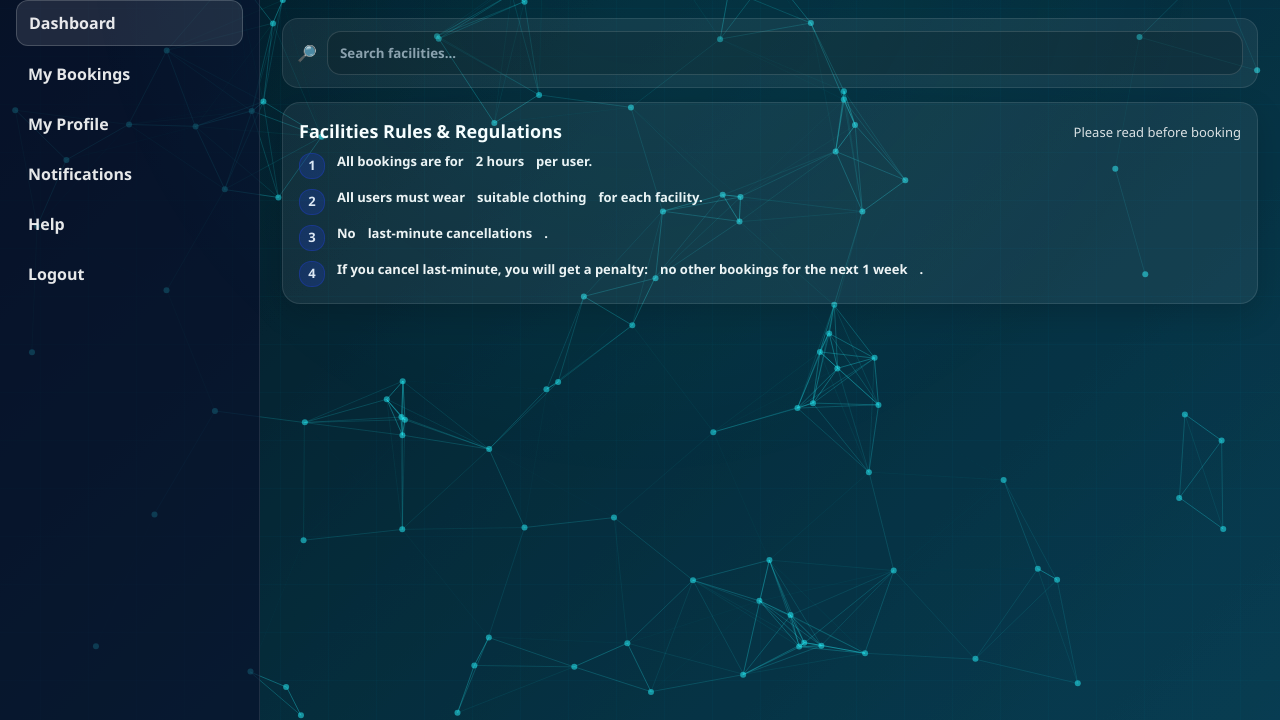
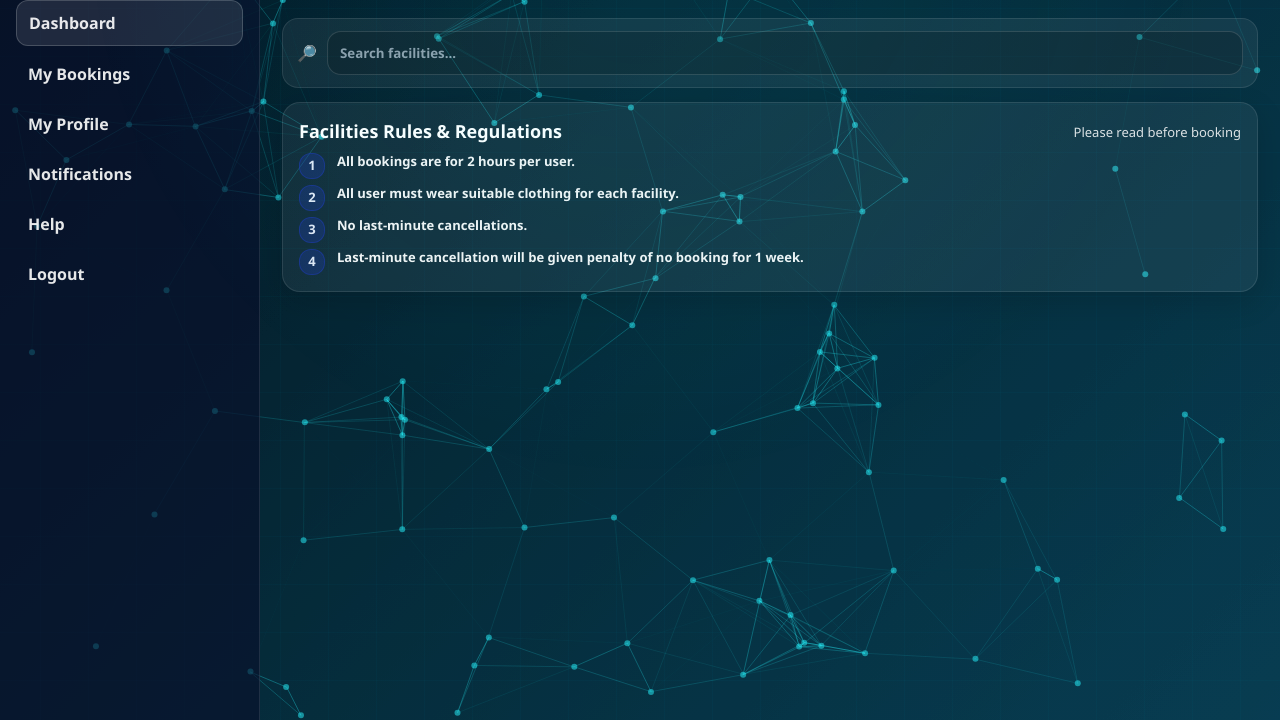
Before and after one commit to harinitha4/G48_-Smart-Campus-Facility-Hub, a Flask app: template templates/dashboard.html in a window 1280 px wide. Shown: the part 80-800 px from the top of the page. Run offline with Flask 3, Linux system fonts and the light colour scheme; the template is opened without the code that fills it, so the values that code supplies are empty.

Commit message:
rules and regulation

```diff
--- a/static/dashboard_theme.css
+++ b/static/dashboard_theme.css
@@ -67,6 +67,15 @@ body.dashboard-page .nav-link.active{
   background: linear-gradient(135deg, rgba(255,255,255,0.18), rgba(255,255,255,0.06));
 }
 
+/* Rules & Regulations spacing (fix excessive gaps) */
+.rules-section{margin:14px 0 18px; padding:0;}
+.rules-card{padding:16px 16px; margin:0;}
+.rules-head{margin-bottom:10px;}
+.rules-list{display:flex; flex-direction:column; gap:6px;}
+
+rule-item{display:flex; align-items:flex-start; gap:6px; line-height:1.15; margin:0; padding:0;}
+.rule-text{display:inline; white-space:normal; word-spacing:0; letter-spacing:0;}
+
 /* Buttons */
 .btn-primary{
   background: linear-gradient(135deg, #74ebd5, #acb6e5);
--- a/templates/dashboard.html
+++ b/templates/dashboard.html
@@ -69,10 +69,10 @@
         </div>
 
         <div class="rules-list">
-          <div class="rule-item"><span class="rule-bullet">1</span> All bookings are for <b>2 hours</b> per user.</div>
-          <div class="rule-item"><span class="rule-bullet">2</span> All users must wear <b>suitable clothing</b> for each facility.</div>
-          <div class="rule-item"><span class="rule-bullet">3</span> No <b>last-minute cancellations</b>.</div>
-          <div class="rule-item"><span class="rule-bullet">4</span> If you cancel last-minute, you will get a penalty: <b>no other bookings for the next 1 week</b>.</div>
+          <div class="rule-item"><span class="rule-bullet">1</span><span class="rule-text">All bookings are for <b>2 hours</b> per user.</span></div>
+          <div class="rule-item"><span class="rule-bullet">2</span><span class="rule-text">All user must wear <b>suitable clothing</b> for each facility.</span></div>
+          <div class="rule-item"><span class="rule-bullet">3</span><span class="rule-text">No <b>last-minute cancellations</b>.</span></div>
+          <div class="rule-item"><span class="rule-bullet">4</span><span class="rule-text">Last-minute cancellation will be given penalty of no booking for <b>1 week</b>.</span></div>
         </div>
       </div>
     </section>
@@ -145,8 +145,7 @@
               </div>
 
               <div class="card-actions" onmousedown="event.stopPropagation();" onclick="event.stopPropagation();">
-                <form method="POST" action="/booking/create" class="book-now-form" onsubmit="event.stopPropagation()">
-                  <input type="hidden" name="facility_title" value="${f.title}" />
+                <form method="GET" action="/book/${f.id}" class="book-now-form" onsubmit="event.stopPropagation()">
                   <button class="btn btn-primary" type="submit">Book Now</button>
                 </form>
               </div>
```
Also changed, not shown: smart-hub/templates/dashboard.html (+5 -3 lines).
